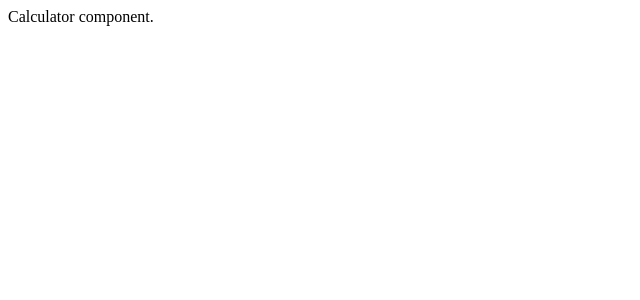
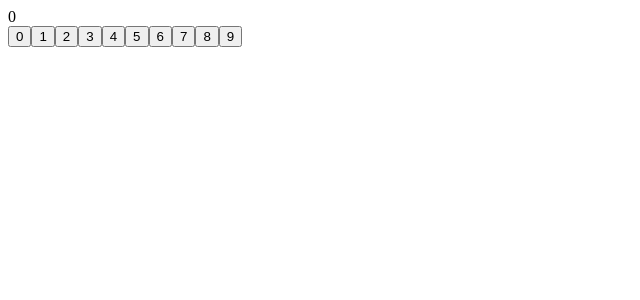
Before and after one commit to pedrostanzani/ios-calculator, a React (Create React App) app: page / in a window 1280 px wide. Shown: the top 300 px of the page, without its empty margins (0-640 px from the left). Built offline with nearby package versions, Linux system fonts and the light colour scheme.

Commit message:
Create display and render button map

```diff
--- a/src/components/Calculator.js
+++ b/src/components/Calculator.js
@@ -1,9 +1,23 @@
 import React from 'react';
 
 class Calculator extends React.Component {
+    constructor(props) {
+        super(props);
+        this.state = {
+            display: '0'
+        };
+    }
+
     render() {
+        const digits = [...Array(10).keys()].map((i) => {
+            return (<button>{i}</button>);
+        });
+
         return (
-            <div>Calculator component.</div>
+            <div>
+                <div className='display'>{this.state.display}</div>
+                {digits}
+            </div>
         );
     }
 }
```
